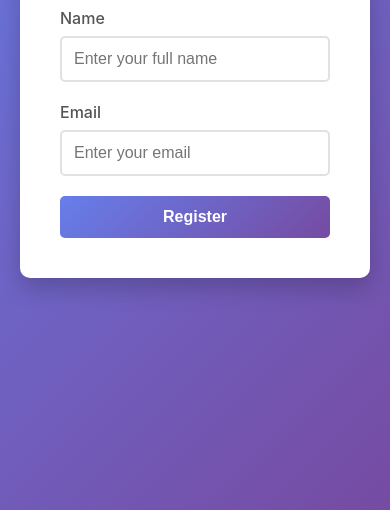
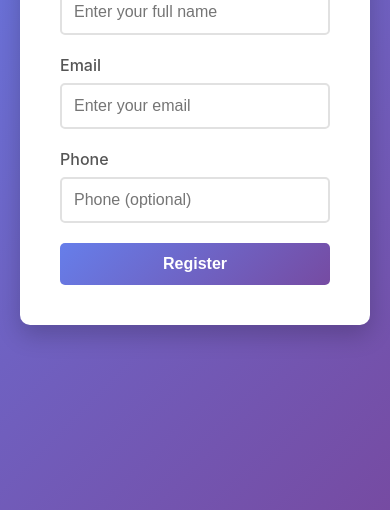
Before and after one commit to emily8118/registration-form, a website: page index.html in a window 390 px wide. Shown: the part 334-844 px from the top of the page. Drawn offline with Linux system fonts and the light colour scheme.

Commit message:
add phone inputbox

```diff
--- a/functions/api/[[path]].js
+++ b/functions/api/[[path]].js
@@ -54,7 +54,7 @@ export async function onRequestPost(context) {
         try {
             // Parse the incoming JSON data
             const data = await request.json();
-            const { name, email } = data;
+            const { name, email, phone} = data;
 
             // Validate input
             if (!name || !email) {
--- a/index.html
+++ b/index.html
@@ -132,6 +132,17 @@
                     placeholder="Enter your email"
                 >
             </div>
+            <div class="form-group">
+                <label for="tel">Phone</label>
+                <input
+                    type="tel"
+                    id="phone"
+                    name="phone"
+                    required
+                    placeholder="Phone (optional)"
+                >
+            </div>
+
             <button type="submit" id="submitBtn">Register</button>
         </form>
         <div id="message" class="message"></div>
```
